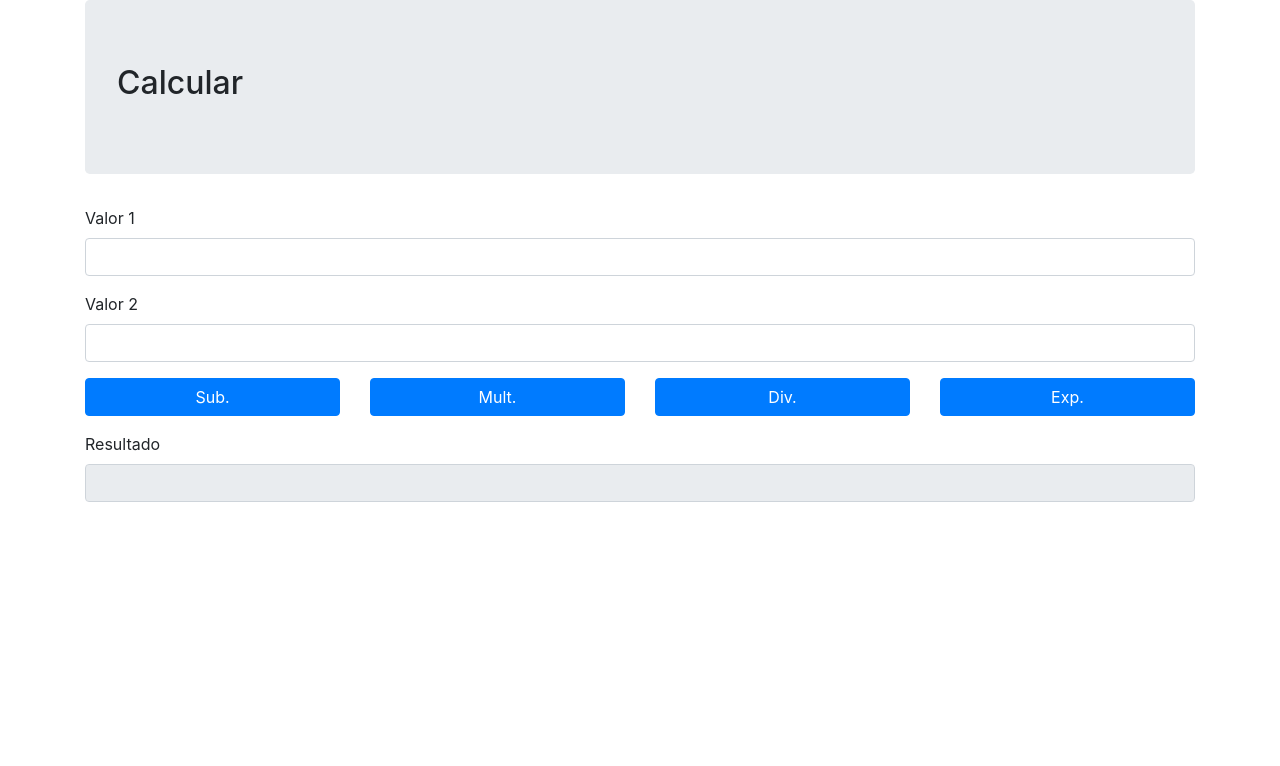
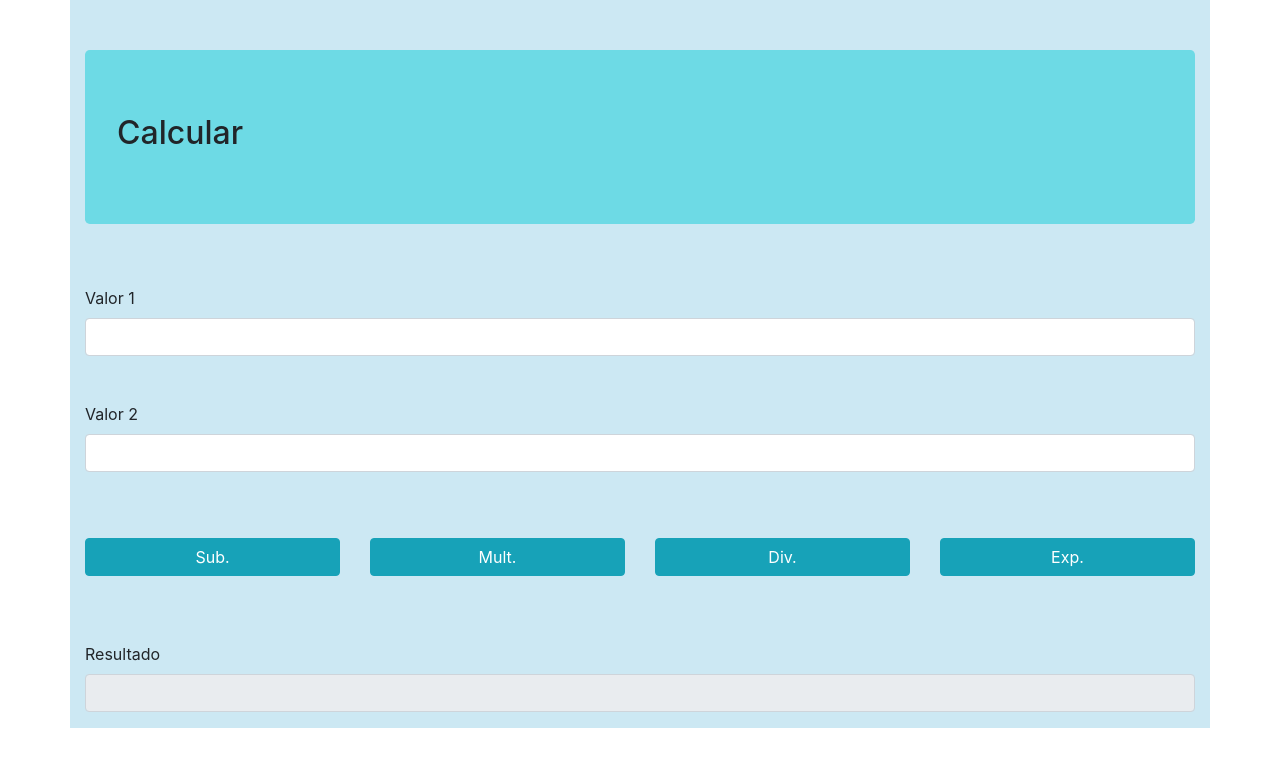
Before and after one commit to beatrizsibilio/pamAula01, a website: page www/index.html in a window 1280 px wide. Drawn offline with Linux system fonts and the light colour scheme.

Commit message:
calculadora completa

```diff
--- a/www/components/acao.js
+++ b/www/components/acao.js
@@ -1 +1,43 @@
 // This is a JavaScript file
+$(document).on('click','#subtrair', function(){
+  var valor1 = $('#valor1').val();
+  var valor2 = $('#valor2').val();
+
+  var resultado = parseFloat(valor1) - parseFloat(valor2);
+
+  $('#resultado').val(resultado);
+});
+
+$(document).on('click','#multiplicar', function(){
+  var valor1 = $('#valor1').val();
+  var valor2 = $('#valor2').val();
+
+  var resultado = parseFloat(valor1) * parseFloat(valor2);
+
+  $('#resultado').val(resultado);
+});
+
+$(document).on('click','#dividir', function(){
+  var valor1 = $('#valor1').val();
+  var valor2 = $('#valor2').val();
+
+  var resultado = parseFloat(valor1) / parseFloat(valor2);
+
+  $('#resultado').val(resultado);
+});
+
+$(document).on('click','#exponenciacao', function(){
+  var valor1 = $('#valor1').val();
+  var valor2 = $('#valor2').val();
+
+  var resultado = Math.pow(valor1,valor2);
+
+  $('#resultado').val(resultado);
+});
+
+/*$(document).ready(function() {
+  $("#subtrair").click(function(event) {
+    console.log("click")
+    var valor1 = $('#valor1').val();
+    var valor2 = $('#valor2').val();
+*/
--- a/www/index.html
+++ b/www/index.html
@@ -6,23 +6,44 @@
   <meta http-equiv="Content-Security-Policy" content="default-src * data: gap: https://ssl.gstatic.com; style-src * 'unsafe-inline'; script-src * 'unsafe-inline' 'unsafe-eval'">
  <!--script-->
   <script src="components/loader.js"></script>
-  <script-src="lib/jquery-3.6.0.min.js"></script>
+  <script src="lib/jquery-3.6.0.min.js"></script>
   <script src="components/acao.js"></script>
 <!--estilo-->
   <link rel="stylesheet" href="components/loader.css">
    <link rel="stylesheet" href="lib/bootstrap/css/bootstrap.min.css">
   <link rel="stylesheet" href="css/style.css">
+
+   <style>
+    .jumbotron{
+      background-color: #6DDAE5;
+    }
+    .container{
+      background-color: #CCE8F3;
+    }
+    #calcular{
+      margin-top:50px;
+    }
+    #val1,#val2{
+      margin-top:30px;
+    }
+    #botoes{
+      margin-top:50px;
+    }
+    #result{
+      margin-top:50px;
+    }
+  </style>
 </head>
 <body>
  <div class="container">
    <div class="row">
-     <div class="col-12">
+     <div class="col-12" id="calcular">
        <div class="jumbotron">
          <h2>Calcular</h2>
        </div>
      </div>
    </div>
-   <div class="row">
+   <div class="row" id="val1">
      <div class="col-12">
        <div class="form-group">
          <label for="">Valor 1</label>
@@ -30,7 +51,7 @@
        </div>
      </div>
    </div>
-   <div class="row">
+   <div class="row" id="val2">
      <div class="col-12">
        <div class="form-group">
          <label for="">Valor 2</label>
@@ -38,29 +59,29 @@
        </div>
      </div>
    </div>
-   <div class="row">
+   <div class="row" id="botoes">
        <div class="col-3">
          <div class="form-group">
-           <button class="btn btn-primary btn-block" id="subtrair">Sub.</button>
+           <button class="btn btn-info btn-block" id="subtrair">Sub.</button>
         </div>
       </div>
       <div class="col-3">
          <div class="form-group">
-           <button class="btn btn-primary btn-block" id="multiplicar">Mult.</button>
+           <button class="btn btn-info btn-block" id="multiplicar">Mult.</button>
         </div>
       </div>
       <div class="col-3">
          <div class="form-group">
-           <button class="btn btn-primary btn-block" id="dividir">Div.</button>
+           <button class="btn btn-info btn-block" id="dividir">Div.</button>
         </div>
       </div>
       <div class="col-3">
          <div class="form-group">
-           <button class="btn btn-primary btn-block" id="exponenciacao">Exp.</button>
+           <button class="btn btn-info btn-block" id="exponenciacao">Exp.</button>
         </div>
       </div>
    </div>
-   <div class="row">
+   <div class="row" id="result">
      <div class="col-12">
        <div class="form-group">
          <label for="">Resultado</label>
```
